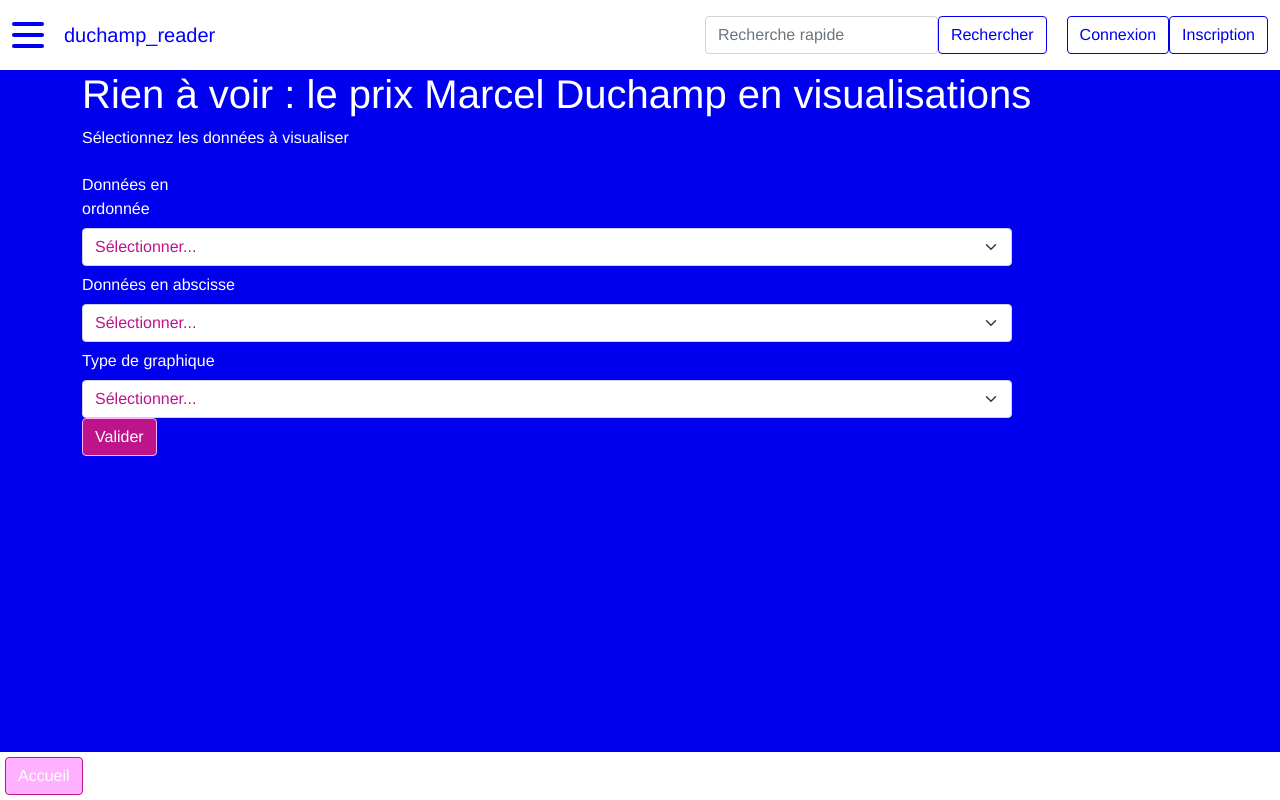
After one commit to paulhectork/tnah2021_python_duchamp_reader, a Flask app: template duchamp_reader/templates/pages/rien_a_voir.html in a window 1280 px wide. The commit adds this page. Run offline with Flask 2, Linux system fonts and the light colour scheme; the template is opened without the code that fills it, so the values that code supplies are empty; some web fonts are replaced.

Commit message:
02.05.22 - idk

```diff
--- a/duchamp_reader/routes.py
+++ b/duchamp_reader/routes.py
@@ -13,6 +13,7 @@ from .modeles.classes_generic import *
 from .modeles.classes_relationships import *
 from .utils.regex import regexnc, clean_string
 from .utils.query import queries
+from .utils.visualisation import a_voir
 from .utils.duchamp_sparqler import duchamp_sparqler
 from .utils.constantes import PERPAGE, cartes, statics, css, uploads
 from .utils.wikimaker import wikimaker
@@ -1554,6 +1555,25 @@ def sparql_results_without_req():
     return redirect("/")
 
 
+# ----- ROUTES RIEN À VOIR (VISUALISATIONS) ----- #
+@app.route("/rien_a_voir", methods=["GET", "POST"])
+def rien_a_voir():
+    if request.method == "POST":
+        a_voir(
+            xaxis=request.form.get("xaxis"),
+            yaxis=request.form.get("yaxis"),
+            graph=request.form.get("graph")
+        )
+        #datagraph = session["datagraph"]
+        #print(datagraph["graph"])
+        return render_template("pages/rien_a_voir.html", last_nominations=last_nominations,
+                               last_artistes=last_artistes, last_galeries=last_galeries, last_themes=last_themes,
+                               last_villes=last_villes)
+    return render_template("pages/rien_a_voir.html", last_nominations=last_nominations,
+                           last_artistes=last_artistes, last_galeries=last_galeries, last_themes=last_themes,
+                           last_villes=last_villes)
+
+
 # ----- ROUTES UTILITAIRES ----- #
 @app.route("/carte_ville/<int:id>")
 def carte_ville(id):
@@ -1599,15 +1619,36 @@ def sparql_results_redirect():
     return redirect("/duchamp_sparqler/results")
 
 
-@app.route("/wikistatus")
-def wikistatus():
-    """
-    récupère grâce à une requête asynchrone transmise via ajax la valeur d'un attribut @value
-    d'un bouton qui permet d'indiquer si les requêtes sont activées ou désactivées. sauvegarde
-    le json issu de cette requête dans une session flask pour le transmettre à d'autres routes
+@app.route("/asynchrone")
+def asynchrone():
+    """
+    récupère grâce à des requêtes asynchrones transmises via ajax des données
+    à transmettre au serveur Flask :
+        - pour l'activation / désactivation des enrichissements wikipedia, la valeur d'un
+        attribut @value d'un bouton permet d'indiquer si les requêtes sont activées ou
+        désactivées.
+
+    sauvegarde le json issu de cette requête dans une session flask pour le transmettre à d'autres routes
     :return: dictionnaire indiquant si les enrichissements wikipedia sont activés ou non
     """
-    # récupérer le statut de des recherches wikipedia
-    wikistatus = dict(request.args)
-    session["wikistatus"] = list(wikistatus.values())[0]
-    return wikistatus
+    # récupérer les données des requêtes asynchrones
+    asyncdata = dict(request.args)
+
+    # si la requête asynchrone concerne le statut wikipedia, stocker ce statut dans un cookie
+    if "wikistatus" in list(asyncdata.keys()):
+        session["wikistatus"] = asyncdata["wikistatus"]  # cookie pour le statut des enrichissements wikipedia
+
+    """
+    # si la requête asynchrone concerne les graphiques, traduire en JSON et stocker l'information
+    # dans un cookie
+    # le JSON envoyé par ajax est laid donc il doit être retravaillé comme suit
+    else:
+        try:
+            datagraph = json.loads(list(asyncdata.keys())[0])
+            session["datagraph"] = datagraph
+            print("OKKKKK")
+        except Exception as error:
+            print(error)
+    """
+
+    return asyncdata
--- a/duchamp_reader/templates/conteneur.html
+++ b/duchamp_reader/templates/conteneur.html
@@ -9,6 +9,7 @@
             integrity="sha384-ka7Sk0Gln4gmtz2MlQnikT1wXgYsOg+OMhuP+IlRH9sENBO0LRn5q+8nbTov4+1p"
             crossorigin="anonymous"></script>
         <script src="https://ajax.googleapis.com/ajax/libs/jquery/3.5.1/jquery.min.js"></script>
+        <script src="https://code.jquery.com/jquery-3.5.1.min.js"></script>
     </head>
     <body>
         <!-- barre de navigation -->
@@ -290,9 +291,10 @@
             function sendData(data) {
                 $.ajax({
                     type: "GET",
-                    url: "/wikistatus",
+                    url: "/asynchrone",
                     data: data,
-                    dataType: 'json',
+                    //dataType: 'json',
+                    dataType: 'application/json'
                 });
             };
 
@@ -308,6 +310,38 @@
             window.onload = function(){
                 wikitext.innerText = text;
                 wikicont.style.backgroundColor = css;
+            };
+
+            ////////////////////////////////////////////////////////////
+
+            // EN FAIT CA MARCHE BOF
+            // GENERATION DYNAMIQUE DE GRAPHIQUES
+
+            // définition des variables
+            var send = document.querySelector("#send")
+
+            // si on est sur la bonne page, construction d'un
+            // json à renvoyer au serveur flask
+            if (send != null) {
+                send.addEventListener("click", graphmaker);
+
+                function graphmaker() {
+                    // récupérer les valeurs sélectionnées
+                    var xaxis = $("#xaxis").val();
+                    var yaxis = $("#yaxis").val();
+                    var graph = $("#graph").val();
+                    // si toutes les données ont été fournies, envoyer une requête au serveur
+                    if (xaxis != "None" ||
+                        yaxis != "None" ||
+                        graph != "None"){
+                        var datagraph = {"xaxis": xaxis, "yaxis": yaxis, "graph": graph};  // les données à transmettre
+                        // console.log(datagraph);
+                        // datagraph = JSON.stringify({"datagraph": datagraph})
+                        // sendData(datagraph);
+                    } else {
+                        window.alert("Sélectionnez toutes les données nécessaires puis renvoyez le formulaire");
+                    };
+                };
             };
 
             ////////////////////////////////////////////////////////////
--- /dev/null
+++ b/duchamp_reader/templates/pages/rien_a_voir.html
@@ -0,0 +1,55 @@
+{% extends "conteneur.html" %}
+
+{% block titre %}
+    | rien à voir
+{% endblock %}
+
+{% block corps %}
+    <h1>Rien à voir : le prix Marcel Duchamp en visualisations</h1>
+
+    <!-- corps du texte -->
+    <p>Sélectionnez les données à visualiser </p>
+
+    <form class="form" method="POST" action="{{ url_for('rien_a_voir') }}">
+        <!-- axe des ordonnées -->
+        <div class="col-sm-10 dropdown" data-toggle="dropdown" aria-haspopup="true" aria-expanded="false">
+            <label for="xaxis" class="col-sm-2 col-form-label">Données en ordonnée</label>
+            <select type="text" class="form-select" id="xaxis" name="xaxis" aria-expanded="false">
+                <option value="None">Sélectionner...</option>
+                <option value="annee_nomination">Année de nomination</option>
+                <option value="BBB">B</option>
+                <option value="CCC">C</option>
+            </select>
+        </div>
+
+        <!-- axe des abscisses -->
+        <div class="col-sm-10 dropdown" data-toggle="dropdown" aria-haspopup="true" aria-expanded="false">
+            <label for="yaxis" class="col-sm-2 col-form-label">Données en abscisse</label>
+            <select type="text" class="form-select" id="yaxis" name="yaxis" aria-expanded="false">
+                <option value="None">Sélectionner...</option>
+                <option value="theme_count">Thème</option>
+                <option value="DDD">D</option>
+                <option value="EEE">E</option>
+            </select>
+        </div>
+
+        <!-- type de graphique -->
+        <div class="col-sm-10 dropdown" data-toggle="dropdown" aria-haspopup="true" aria-expanded="false">
+            <label for="graph" class="col-sm-2 col-form-label">Type de graphique</label>
+            <select type="text" class="form-select" id="graph" name="graph" aria-expanded="false">
+                <option value="None">Sélectionner...</option>
+                <option value="FFF">F</option>
+                <option value="GGG">G</option>
+                <option value="HHH">H</option>
+            </select>
+        </div>
+
+        <!-- sumbit -->
+        <div><button type="submit" class="btn btn-primary" id="send">Valider</button></div>
+    </form>
+    <!-- footer -->
+    <div class="basdepage">
+        <a class="btn" href="{{url_for('accueil')}}">Accueil</a>
+    </div>
+
+{% endblock %}
--- a/duchamp_reader/utils/query.py
+++ b/duchamp_reader/utils/query.py
@@ -1,5 +1,4 @@
 from ..modeles.classes_generic import *
-from ..app import app
 
 # ce fichier de variables constantes contient toutes les requêtes nécessaires à la sidebar (joli franglais)
 # il permet d'éviter les imports circulaires
--- a/requirements.txt
+++ b/requirements.txt
@@ -1,3 +1,4 @@
+asgiref==3.5.1
 beautifulsoup4==4.10.0
 blinker==1.4
 branca==0.4.2
```
Also changed, not shown: duchamp_reader/templates/partials/datagraph/datagraph.json (added, +7 -0 lines), duchamp_reader/utils/visualisation.py (added, +35 -0 lines), duchamp_reader/templates/pages/duchamp_sparqler.html (indentation only).
